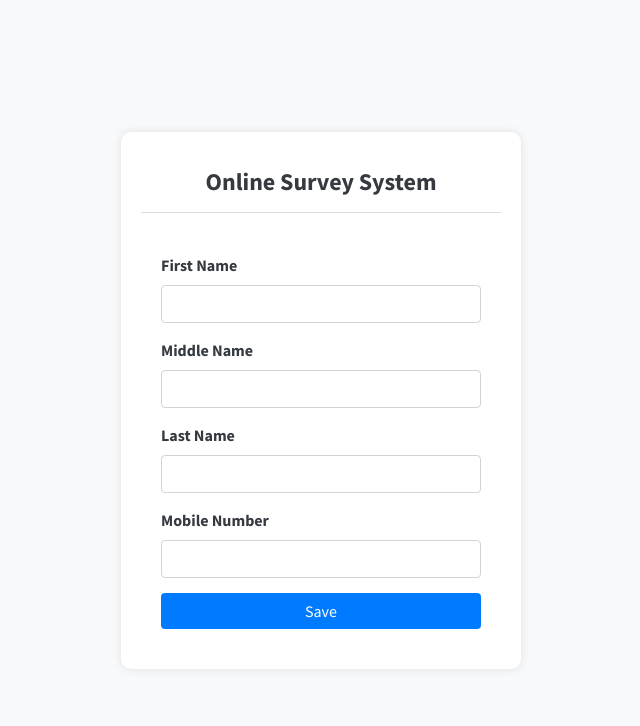
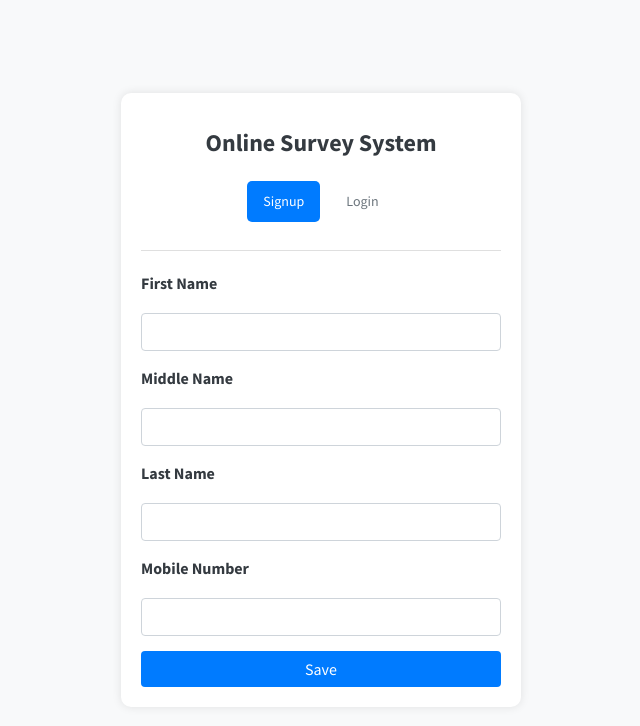
Before and after one commit to AbdulMajid1m1/surveyor, a PHP site: page /login.php in a window 1280 px wide. Shown: the top 726 px of the page, without its empty margins (319-959 px from the left). Run offline with PHP 8.4, Linux system fonts and the light colour scheme; some libraries are stand-ins or nearby versions.

Commit message:
added register design

```diff
--- a/login.php
+++ b/login.php
@@ -15,6 +15,7 @@
 			display: flex;
 			justify-content: center;
 			align-items: center;
+			transition: all 0.3s;
 		}
 
 		.main-container {
@@ -59,15 +60,59 @@
 			right: 20px;
 			color: #343a40;
 		}
+
+		.section {
+			display: none;
+		}
+
+		.section.active {
+			display: block;
+		}
+
+		.login-section input,
+		.signup-section input {
+			width: 100%;
+			padding: 8px;
+			margin: 10px 0;
+			box-sizing: border-box;
+		}
+
+		.nav-item .nav-link {
+			padding: 10px 16px;
+			/* Adjust as needed */
+			font-size: 14px;
+			/* Adjust as needed */
+			text-align: center;
+		}
 	</style>
 </head>
 
 <body>
 	<div class="main-container">
-		<div class="card-header">
+		<div class="card-header" style="text-align: center;">
 			Online Survey System
+			<div style="margin-bottom: 20px;"></div>
+			<ul class="nav nav-pills mb-3 justify-content-center" id="pills-tab" role="tablist">
+				<li class="nav-item" role="presentation" style="margin-right: 10px;">
+					<button class="nav-link active" id="pills-signup-tab" data-bs-toggle="pill"
+						data-bs-target="#pills-signup" type="button" role="tab" aria-controls="pills-signup"
+						aria-selected="true"
+						style="background-color: #007bff; border-radius: 5px; border: none; transition: all 0.3s;">
+						Signup
+					</button>
+				</li>
+				<li class="nav-item" role="presentation">
+					<button class="nav-link" id="pills-login-tab" data-bs-toggle="pill" data-bs-target="#pills-login"
+						type="button" role="tab" aria-controls="pills-login" aria-selected="false"
+						style="background-color: transparent; border-radius: 5px; border: none; transition: all 0.3s;">
+						Login
+					</button>
+				</li>
+			</ul>
 		</div>
-		<div class="card-body">
+		<div class="tab-content" id="pills-tabContent">
+			<div class="tab-pane fade show active section signup-section" id="pills-signup" role="tabpanel"
+				aria-labelledby="pills-signup-tab">
 				<form id="user_form">
 					<div class="form-group">
 						<label for="first_name">First Name</label>
@@ -94,22 +139,50 @@
 							<input type="text" id="otp" name="otp" class="form-control" required>
 						</div>
 						<input type="hidden" name="surveyor_id" id="surveyor_id">
-					<button type="button" id="verify_otp_button" class="btn btn-secondary btn-block">Verify OTP</button>
+						<button type="button" id="verify_otp_button" class="btn btn-secondary btn-block">Verify
+							OTP</button>
 					</div>
 
 					<div id="error_message" class="alert alert-danger" style="display: none;"></div>
 				</form>
 			</div>
+			<div class="tab-pane fade section login-section" id="pills-login" role="tabpanel"
+				aria-labelledby="pills-login-tab">
+				<form id="login_form">
+					<div class="form-group">
+						<label for="login_mobile_number">Mobile Number</label>
+						<input type="text" id="login_mobile_number" name="login_mobile_number" class="form-control"
+							required>
+					</div>
+					<div class="form-group">
+						<label for="login_password">Password</label>
+						<input type="password" id="login_password" name="login_password" class="form-control" required>
+					</div>
+					<button type="button" id="login_button" class="btn btn-primary btn-block">Login</button>
+				</form>
+			</div>
+		</div>
 	</div>
 	<a href="#" class="back-to-top"><i class="icofont-simple-up"></i></a>
 
 	<script src="https://code.jquery.com/jquery-3.2.1.min.js"></script>
+	<script src="https://maxcdn.bootstrapcdn.com/bootstrap/4.0.0/js/bootstrap.min.js"></script>
 	<script src="https://cdnjs.cloudflare.com/ajax/libs/toastr.js/latest/toastr.min.js"></script>
 	<link rel="stylesheet" href="https://cdnjs.cloudflare.com/ajax/libs/toastr.js/latest/toastr.min.css">
 
 	<script>
 		$(document).ready(function () {
+			$('#pills-tab button').on('click', function () {
+				var target = $(this).data('bs-target');
+				$('.section').removeClass('active');
+				$(target).addClass('active show');
+			});
 			$('#save_button').on('click', function () {
+				// check if first_name and mobile_number is not empty then show tostr message and return
+				if ($('#first_name').val() === '' || $('#mobile_number').val() === '') {
+					toastr.error('First Name and Mobile Number are required!');
+					return;
+				}
 				$('input[name="action"]').val('save');
 				ajaxFormSubmit('save');
 			});
```
Also changed, not shown: ajax2.php (line endings or trailing spaces). Lines whose indentation alone changed are shown as unchanged.
